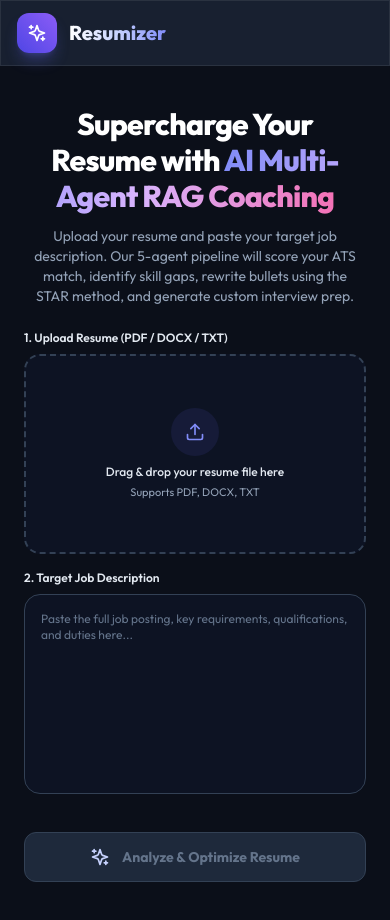
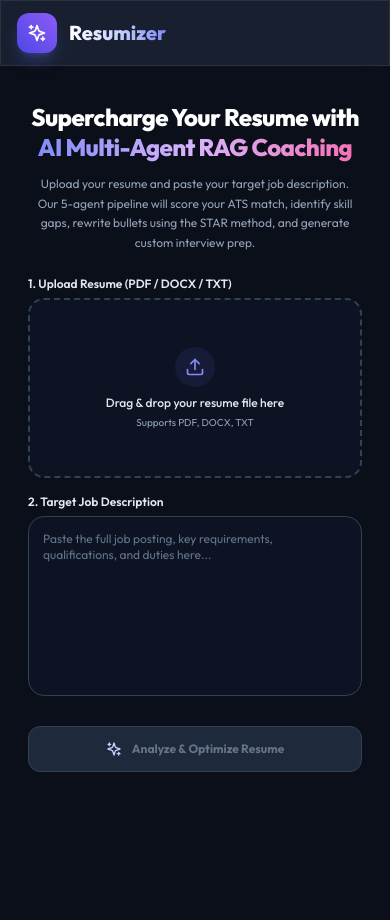
Before and after one commit to Retep-dev/Resumizer, a React (Vite) app in the folder frontend/: page / in a window 390 px wide. After the commit the page ends 844 px from the top, so only its background shows below. Built offline with nearby package versions, Linux system fonts and the light colour scheme.

Commit message:
Fix: Set strict viewport meta tag and text word-wrap for Samsung Galaxy S8+ & 360px mobile viewports

```diff
--- a/frontend/index.html
+++ b/frontend/index.html
@@ -3,15 +3,15 @@
   <head>
     <meta charset="UTF-8" />
     <link rel="icon" type="image/svg+xml" href="/logo.svg" />
-    <meta name="viewport" content="width=device-width, initial-scale=1.0" />
+    <meta name="viewport" content="width=device-width, initial-scale=1.0, maximum-scale=1.0, user-scalable=no" />
     <title>Resumizer 🚀 - AI Resume Optimization & Career Coach</title>
     <!-- Google Fonts: Outfit & Inter -->
     <link rel="preconnect" href="https://fonts.googleapis.com">
     <link rel="preconnect" href="https://fonts.gstatic.com" crossorigin>
     <link href="https://fonts.googleapis.com/css2?family=Inter:wght@300;400;500;600;700&family=Outfit:wght@400;500;600;700;800&display=swap" rel="stylesheet">
   </head>
-  <body class="bg-[#0b0f19] text-slate-100 font-sans antialiased min-h-screen selection:bg-indigo-500 selection:text-white">
-    <div id="root"></div>
+  <body class="bg-[#0b0f19] text-slate-100 font-sans antialiased min-h-screen w-full overflow-x-hidden selection:bg-indigo-500 selection:text-white">
+    <div id="root" class="w-full overflow-x-hidden"></div>
     <script type="module" src="/src/main.jsx"></script>
   </body>
 </html>
--- a/frontend/src/components/FileUploader.jsx
+++ b/frontend/src/components/FileUploader.jsx
@@ -26,30 +26,30 @@ export default function FileUploader({ onAnalyze, isLoading, error }) {
   };
 
   return (
-    <div className="w-full max-w-4xl mx-auto py-4 sm:py-8 px-2 sm:px-4">
-      <div className="text-center mb-6 sm:mb-10">
-        <h1 className="text-3xl sm:text-5xl font-extrabold tracking-tight text-white mb-3 sm:mb-4">
+    <div className="w-full max-w-4xl mx-auto py-3 sm:py-8 px-3 sm:px-4 overflow-x-hidden">
+      <div className="text-center mb-6 sm:mb-10 w-full">
+        <h1 className="text-2xl sm:text-4xl md:text-5xl font-extrabold tracking-tight text-white mb-3 sm:mb-4 leading-tight break-words max-w-full">
           Supercharge Your Resume with <br className="hidden sm:inline" />
-          <span className="bg-gradient-to-r from-indigo-400 via-purple-300 to-pink-400 bg-clip-text text-transparent">
+          <span className="bg-gradient-to-r from-indigo-400 via-purple-300 to-pink-400 bg-clip-text text-transparent break-words">
             AI Multi-Agent RAG Coaching
           </span>
         </h1>
-        <p className="text-slate-400 text-sm sm:text-lg max-w-2xl mx-auto px-2">
+        <p className="text-slate-400 text-xs sm:text-base leading-relaxed max-w-2xl mx-auto px-1 break-words">
           Upload your resume and paste your target job description. Our 5-agent pipeline will score your ATS match, identify skill gaps, rewrite bullets using the STAR method, and generate custom interview prep.
         </p>
       </div>
 
       {error && (
-        <div className="mb-6 p-4 rounded-xl bg-red-500/10 border border-red-500/30 flex items-center space-x-3 text-red-400 text-xs sm:text-sm">
-          <AlertCircle className="h-5 w-5 flex-shrink-0" />
-          <span>{error}</span>
+        <div className="mb-6 p-3.5 sm:p-4 rounded-xl bg-red-500/10 border border-red-500/30 flex items-center space-x-2.5 text-red-400 text-xs sm:text-sm">
+          <AlertCircle className="h-4 w-4 sm:h-5 sm:w-5 flex-shrink-0" />
+          <span className="break-words">{error}</span>
         </div>
       )}
 
-      <form onSubmit={handleSubmit} className="space-y-6">
-        <div className="grid grid-cols-1 md:grid-cols-2 gap-4 sm:gap-6">
+      <form onSubmit={handleSubmit} className="space-y-4 sm:space-y-6 w-full">
+        <div className="grid grid-cols-1 md:grid-cols-2 gap-4 sm:gap-6 w-full">
           {/* File Upload Zone */}
-          <div className="space-y-2">
+          <div className="space-y-1.5 sm:space-y-2 w-full">
             <label className="block text-xs sm:text-sm font-semibold text-slate-200">
               1. Upload Resume (PDF / DOCX / TXT)
             </label>
@@ -57,7 +57,7 @@ export default function FileUploader({ onAnalyze, isLoading, error }) {
               onDragOver={(e) => e.preventDefault()}
               onDrop={handleDrop}
               onClick={() => fileInputRef.current?.click()}
-              className={`min-h-[200px] sm:h-64 border-2 border-dashed rounded-2xl p-4 sm:p-6 flex flex-col items-center justify-center text-center cursor-pointer transition-all ${
+              className={`min-h-[180px] sm:h-64 border-2 border-dashed rounded-2xl p-4 flex flex-col items-center justify-center text-center cursor-pointer transition-all w-full ${
                 file
                   ? 'border-emerald-500/50 bg-emerald-500/5'
                   : 'border-slate-700 hover:border-indigo-500/60 bg-slate-900/60 hover:bg-slate-900'
@@ -72,23 +72,23 @@ export default function FileUploader({ onAnalyze, isLoading, error }) {
               />
 
               {file ? (
-                <div className="flex flex-col items-center space-y-2 sm:space-y-3">
-                  <div className="h-12 w-12 sm:h-14 sm:w-14 rounded-full bg-emerald-500/20 text-emerald-400 flex items-center justify-center">
-                    <CheckCircle2 className="h-6 w-6 sm:h-7 sm:w-7" />
+                <div className="flex flex-col items-center space-y-2">
+                  <div className="h-10 w-10 sm:h-14 sm:w-14 rounded-full bg-emerald-500/20 text-emerald-400 flex items-center justify-center">
+                    <CheckCircle2 className="h-5 w-5 sm:h-7 sm:w-7" />
                   </div>
-                  <div>
-                    <p className="font-semibold text-white text-xs sm:text-sm truncate max-w-[220px]">{file.name}</p>
-                    <p className="text-[11px] sm:text-xs text-slate-400 mt-0.5">{(file.size / 1024).toFixed(1)} KB • Click to change</p>
+                  <div className="max-w-full px-2">
+                    <p className="font-semibold text-white text-xs sm:text-sm truncate max-w-[180px] sm:max-w-[220px]">{file.name}</p>
+                    <p className="text-[10px] sm:text-xs text-slate-400 mt-0.5">{(file.size / 1024).toFixed(1)} KB • Click to change</p>
                   </div>
                 </div>
               ) : (
-                <div className="flex flex-col items-center space-y-2 sm:space-y-3">
-                  <div className="h-12 w-12 sm:h-14 sm:w-14 rounded-full bg-indigo-500/10 text-indigo-400 flex items-center justify-center">
+                <div className="flex flex-col items-center space-y-2">
+                  <div className="h-10 w-10 sm:h-14 sm:w-14 rounded-full bg-indigo-500/10 text-indigo-400 flex items-center justify-center">
                     <Upload className="h-5 w-5 sm:h-6 sm:w-6" />
                   </div>
-                  <div>
+                  <div className="px-2">
                     <p className="text-slate-200 font-medium text-xs sm:text-sm">Drag & drop your resume file here</p>
-                    <p className="text-[11px] sm:text-xs text-slate-400 mt-1">Supports PDF, DOCX, TXT</p>
+                    <p className="text-[10px] sm:text-xs text-slate-400 mt-1">Supports PDF, DOCX, TXT</p>
                   </div>
                 </div>
               )}
@@ -96,26 +96,26 @@ export default function FileUploader({ onAnalyze, isLoading, error }) {
           </div>
 
           {/* Job Description Textarea */}
-          <div className="space-y-2">
+          <div className="space-y-1.5 sm:space-y-2 w-full">
             <label className="block text-xs sm:text-sm font-semibold text-slate-200">
               2. Target Job Description
             </label>
             <textarea
-              rows={8}
+              rows={7}
               value={jobDescription}
               onChange={(e) => setJobDescription(e.target.value)}
               placeholder="Paste the full job posting, key requirements, qualifications, and duties here..."
-              className="w-full min-h-[200px] sm:h-64 p-4 rounded-2xl bg-slate-900/60 border border-slate-700 focus:border-indigo-500 focus:ring-1 focus:ring-indigo-500 text-slate-100 placeholder-slate-500 text-xs sm:text-sm resize-none"
+              className="w-full min-h-[180px] sm:h-64 p-3.5 sm:p-4 rounded-2xl bg-slate-900/60 border border-slate-700 focus:border-indigo-500 focus:ring-1 focus:ring-indigo-500 text-slate-100 placeholder-slate-500 text-xs sm:text-sm resize-none"
             />
           </div>
         </div>
 
         {/* Submit CTA */}
-        <div className="flex justify-center pt-2 sm:pt-4">
+        <div className="flex justify-center pt-2 sm:pt-4 w-full">
           <button
             type="submit"
             disabled={!file || !jobDescription.trim() || isLoading}
-            className={`w-full sm:w-auto px-6 sm:px-8 py-3.5 sm:py-4 rounded-xl font-bold text-sm sm:text-lg flex items-center justify-center space-x-3 transition-all ${
+            className={`w-full sm:w-auto px-6 sm:px-8 py-3.5 sm:py-4 rounded-xl font-bold text-xs sm:text-lg flex items-center justify-center space-x-2.5 transition-all ${
               !file || !jobDescription.trim() || isLoading
                 ? 'bg-slate-800 text-slate-500 cursor-not-allowed border border-slate-700'
                 : 'bg-gradient-to-r from-indigo-600 via-indigo-500 to-purple-600 hover:from-indigo-500 hover:to-purple-500 text-white shadow-xl glow-button'
@@ -123,12 +123,12 @@ export default function FileUploader({ onAnalyze, isLoading, error }) {
           >
             {isLoading ? (
               <>
-                <Loader2 className="h-5 w-5 sm:h-6 sm:w-6 animate-spin text-white" />
+                <Loader2 className="h-4 w-4 sm:h-6 sm:w-6 animate-spin text-white" />
                 <span>Running Multi-Agent Pipeline...</span>
               </>
             ) : (
               <>
-                <Sparkles className="h-5 w-5 sm:h-6 sm:w-6 text-indigo-200" />
+                <Sparkles className="h-4 w-4 sm:h-6 sm:w-6 text-indigo-200" />
                 <span>Analyze & Optimize Resume</span>
               </>
             )}
--- a/frontend/src/index.css
+++ b/frontend/src/index.css
@@ -1,6 +1,19 @@
 @tailwind base;
 @tailwind components;
 @tailwind utilities;
+
+html, body {
+  width: 100%;
+  max-width: 100vw;
+  overflow-x: hidden;
+  margin: 0;
+  padding: 0;
+  box-sizing: border-box;
+}
+
+*, *:before, *:after {
+  box-sizing: border-box;
+}
 
 @layer utilities {
   .glass-panel {
@@ -21,8 +34,8 @@
 
 /* Custom Scrollbar */
 ::-webkit-scrollbar {
-  width: 8px;
-  height: 8px;
+  width: 6px;
+  height: 6px;
 }
 ::-webkit-scrollbar-track {
   background: #0f172a;
```
